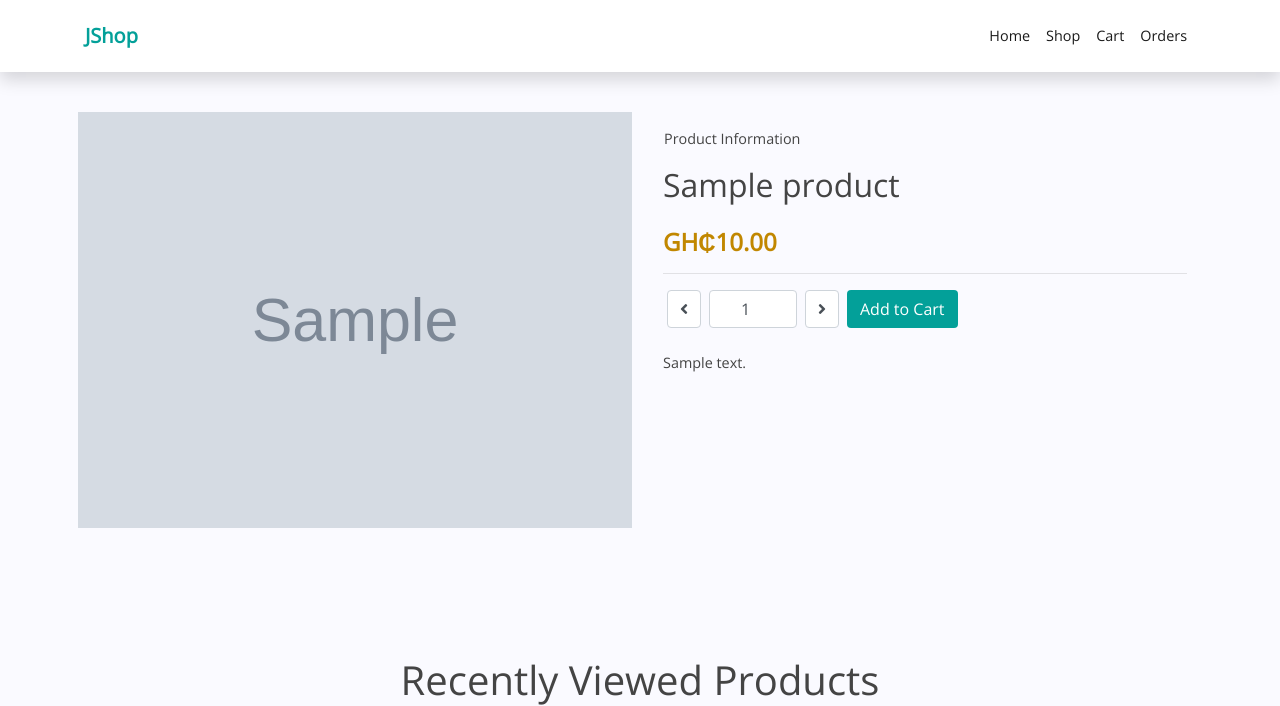
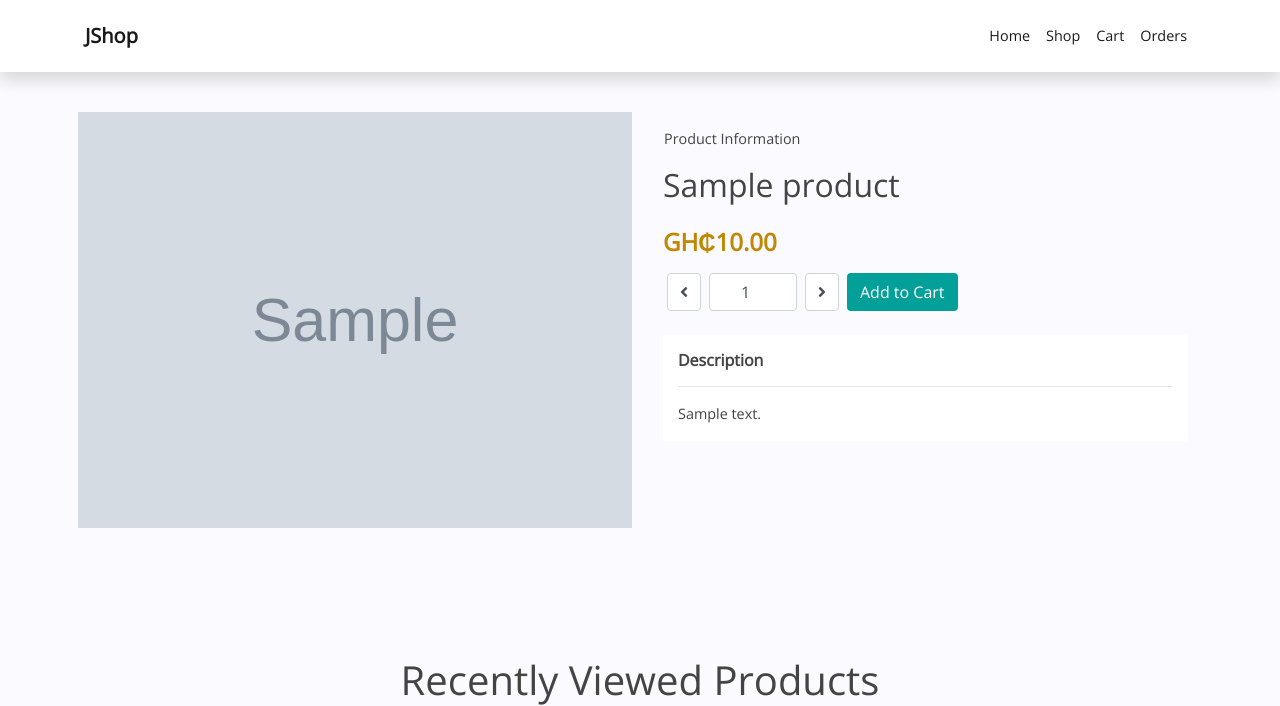
Before and after one commit to Adomah-Abubakar/joetib-shop, a Django app: page /shop/products/1/ in a window 1280 px wide. Shown: the top 706 px of the page. Run offline with Django 3.2, Linux system fonts and the light colour scheme; tables that the repository leaves empty hold one stand-in row (values such as "Sample post"); grey boxes marked "Sample" are stand-in pictures; some libraries are stand-ins or nearby versions.

Commit message:
Extra styling

```diff
--- a/apps/shop/templates/shop/product.html
+++ b/apps/shop/templates/shop/product.html
@@ -28,9 +28,8 @@
                     <h4 class="product-card-price">GH&#8373;{{ product.price }}</h4>
                     {% endif %}
                 </div>
-                <hr>
                 <div>
-                    <form class="d-flex flex-column flex-md-row" action="{{ product.get_add_to_cart_url }}"
+                    <form class="d-flex flex-column flex-md-row pt-3" action="{{ product.get_add_to_cart_url }}"
                         method="GET">
 
                         <div class="d-flex ">
@@ -51,8 +50,13 @@
                         </div>
                     </form>
                 </div>
-                <div class="py-4">
-                    {{ product.description }}
+                <div class="py-3 my-4 bg-white">
+                    <div class="container">
+                        <h6 class="font-weight-bold">Description</h6>
+                        <hr>
+
+                        {{ product.description }}
+                    </div>
                 </div>
 
             </div>
--- a/templates/_base.html
+++ b/templates/_base.html
@@ -27,7 +27,7 @@
       <nav class="shadow navbar navbar-light bg-white navbar-expand-lg text-dark py-3">
         <div class="container">
 
-          <a class="navbar-brand font-weight-bold text-primary fixed" href="{% url 'shop:home-page' %}">JShop</a>
+          <a class="navbar-brand font-weight-bold text-primar fixed" href="{% url 'shop:home-page' %}">JShop</a>
           <button class="navbar-toggler" type="button" data-toggle="collapse" data-target="#navbarSupportedContent"
             aria-controls="navbarSupportedContent" aria-expanded="false" aria-label="Toggle navigation">
             <span class="navbar-toggler-icon"></span>
```
